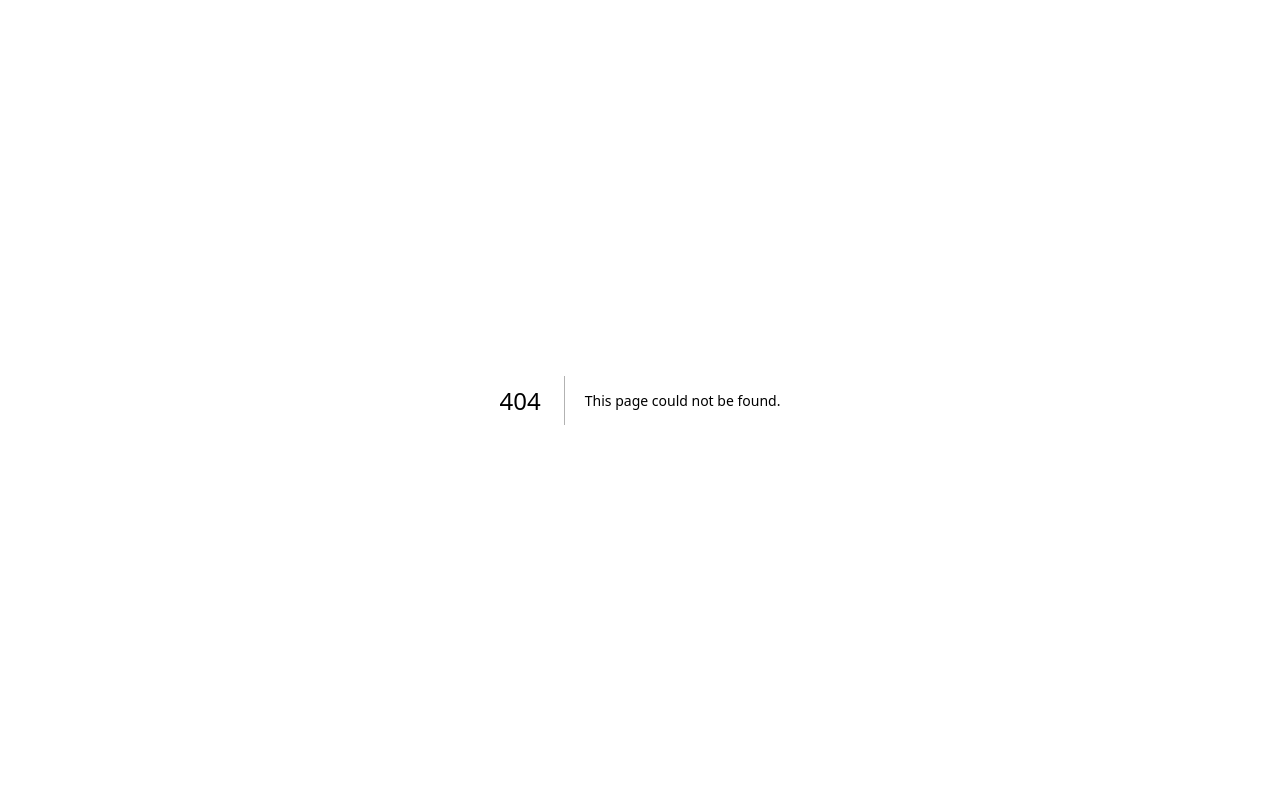
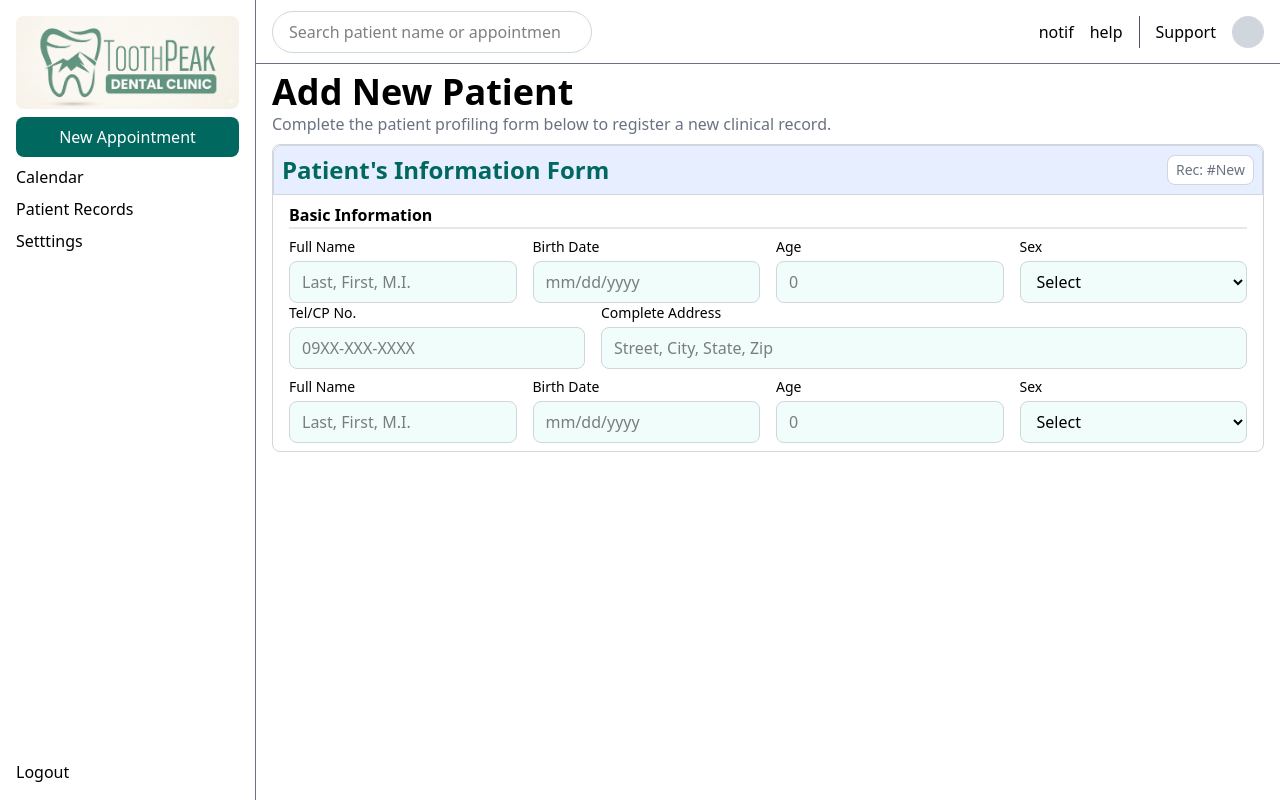
Before and after one commit to jazz212/3D_Dental_System, a Next.js app: page /dashboard/addpatient in a window 1280 px wide. Before the commit this address had no page. Built offline with nearby package versions, Linux system fonts and the light colour scheme.

Commit message:
addition of the addnewpatient page

```diff
--- /dev/null
+++ b/app/components/AddPatient.js
@@ -0,0 +1,115 @@
+export default function AddPatient() {
+  return (
+    <div className="bg-white w-full p-4 pt-2 pb-6">
+      <div className="flex flex-col justify-between">
+        <div>
+          <h1 className="text-4xl font-bold">Add New Patient</h1>
+          <p className="text-gray-500">
+            Complete the patient profiling form below to register a new clinical
+            record.
+          </p>
+        </div>
+        <div className="border w-full border-gray-300 overflow-hidden mt-2 rounded-lg">
+          <div className="bg-[#E6EEFF] flex items-center justify-between border  border-gray-300 p-2 rounded-t-lg">
+            <h1 className="text-[#00685F] text-2xl font-bold">
+              Patient's Information Form
+            </h1>
+            <span className="bg-white border border-gray-300 rounded-lg px-2 py-1 text-sm text-gray-500">
+              Rec: #New
+            </span>
+          </div>
+          <div className="p-2 mx-2">
+            <div className="font-bold">Basic Information</div>
+            <hr className="border border-gray-200"></hr>
+            <div className="grid grid-cols-4 mt-2 gap-4">
+              <div className="flex flex-col gap-1">
+                <label className="text-sm">Full Name</label>
+                <input
+                  type="text"
+                  placeholder="Last, First, M.I."
+                  className="bg-[#F0FDFA] border border-gray-300 rounded-lg px-3 py-2 w-full"
+                />
+              </div>
+              <div className="flex flex-col gap-1">
+                <label className="text-sm">Birth Date</label>
+                <input
+                  type="text"
+                  placeholder="mm/dd/yyyy"
+                  className="bg-[#F0FDFA] border border-gray-300 rounded-lg px-3 py-2 w-full"
+                />
+              </div>
+              <div className="flex flex-col gap-1">
+                <label className="text-sm">Age</label>
+                <input
+                  type="text"
+                  placeholder="0"
+                  className="bg-[#F0FDFA] border border-gray-300 rounded-lg px-3 py-2 w-full"
+                />
+              </div>
+              <div className="flex flex-col gap-1">
+                <label className="text-sm">Sex</label>
+                <select className="bg-[#F0FDFA] border border-gray-300 rounded-lg px-3 py-2 w-full">
+                  <option value="">Select</option>
+                  <option value="male">Male</option>
+                  <option value="female">Female</option>
+                </select>
+              </div>
+            </div>
+            <div className="flex gap-4">
+              <div className="flex flex-col gap-1">
+                <label className="text-sm">Tel/CP No.</label>
+                <input
+                  type="text"
+                  placeholder="09XX-XXX-XXXX"
+                  className="bg-[#F0FDFA] border border-gray-300 rounded-lg px-3 py-2 w-74"
+                />
+              </div>
+              <div className="flex flex-1 flex-col gap-1">
+                <label className="text-sm">Complete Address</label>
+                <input
+                  type="text"
+                  placeholder="Street, City, State, Zip"
+                  className="bg-[#F0FDFA] border border-gray-300 rounded-lg px-3 py-2 w-full"
+                />
+              </div>
+            </div>
+            <div className="grid grid-cols-4 mt-2 gap-4">
+              <div className="flex flex-col gap-1">
+                <label className="text-sm">Full Name</label>
+                <input
+                  type="text"
+                  placeholder="Last, First, M.I."
+                  className="bg-[#F0FDFA] border border-gray-300 rounded-lg px-3 py-2 w-full"
+                />
+              </div>
+              <div className="flex flex-col gap-1">
+                <label className="text-sm">Birth Date</label>
+                <input
+                  type="text"
+                  placeholder="mm/dd/yyyy"
+                  className="bg-[#F0FDFA] border border-gray-300 rounded-lg px-3 py-2 w-full"
+                />
+              </div>
+              <div className="flex flex-col gap-1">
+                <label className="text-sm">Age</label>
+                <input
+                  type="text"
+                  placeholder="0"
+                  className="bg-[#F0FDFA] border border-gray-300 rounded-lg px-3 py-2 w-full"
+                />
+              </div>
+              <div className="flex flex-col gap-1">
+                <label className="text-sm">Sex</label>
+                <select className="bg-[#F0FDFA] border border-gray-300 rounded-lg px-3 py-2 w-full">
+                  <option value="">Select</option>
+                  <option value="male">Male</option>
+                  <option value="female">Female</option>
+                </select>
+              </div>
+            </div>
+          </div>
+        </div>
+      </div>
+    </div>
+  );
+}
--- /dev/null
+++ b/app/dashboard/addpatient/page.js
@@ -0,0 +1,4 @@
+import AddPatient from "@/app/components/AddPatient";
+export default function () {
+  return <AddPatient />;
+}
```
